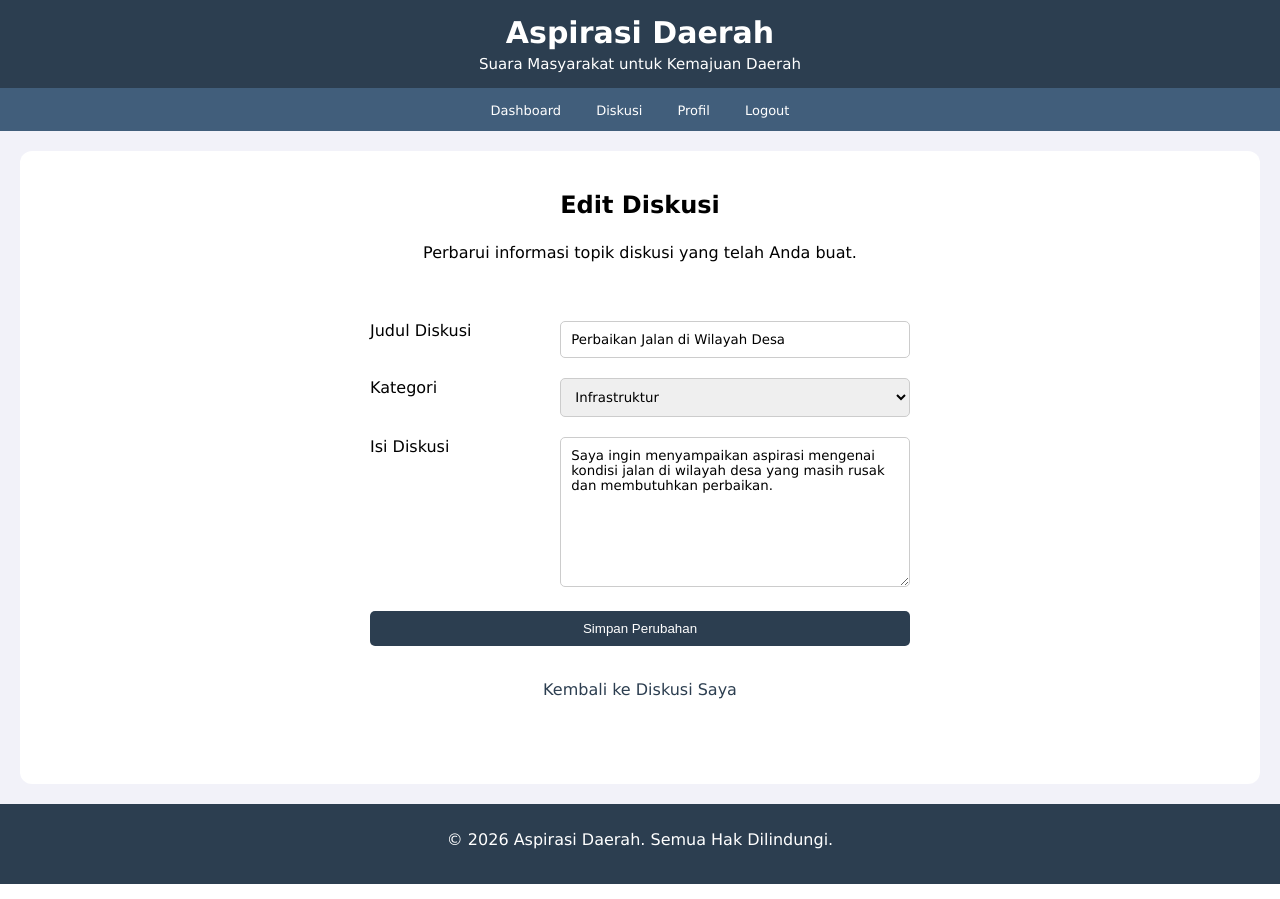
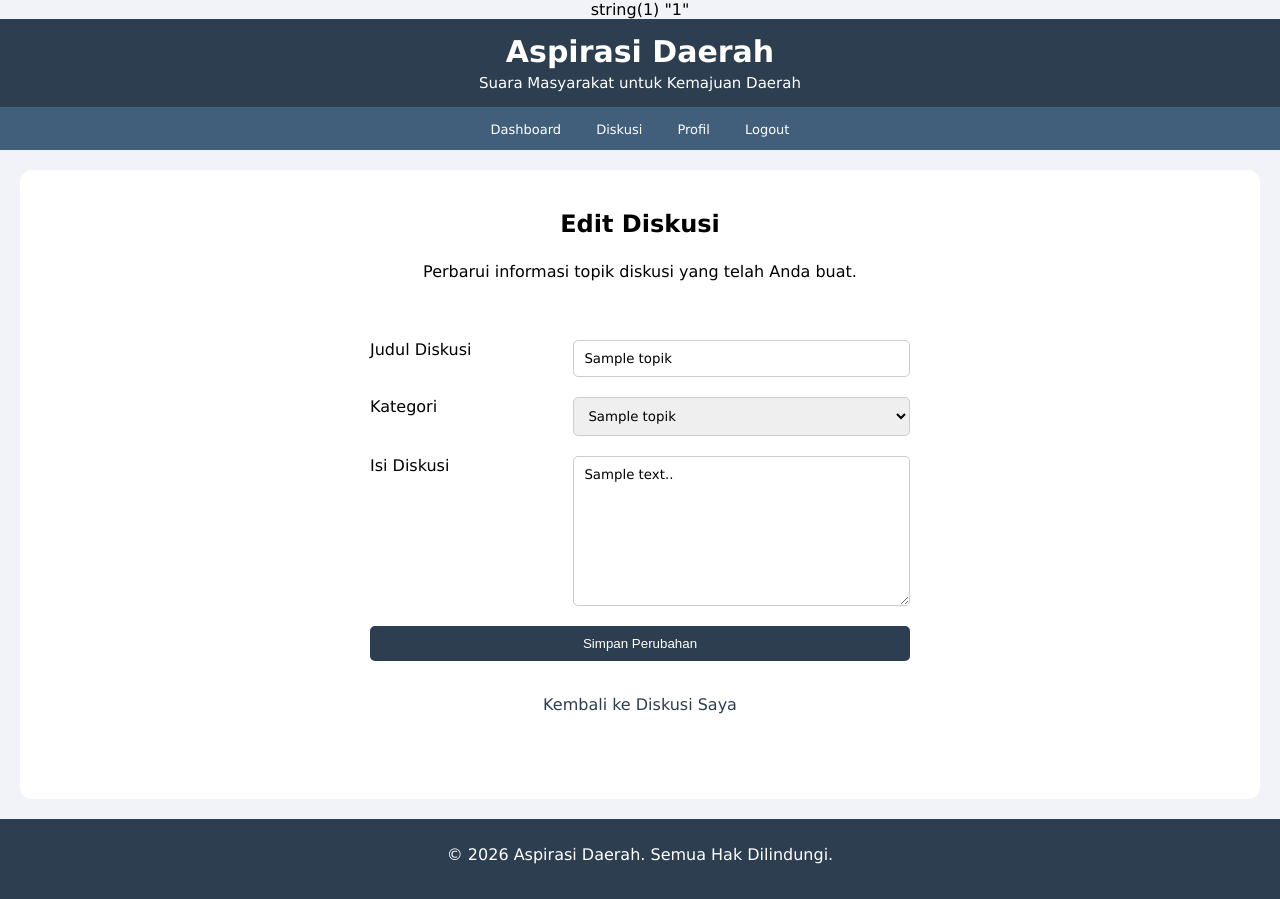
Before and after one commit to manismaker/PAW_PROJECT, a PHP site: page /client/edit_diskusi.php?id_diskusi=1 in a window 1280 px wide. Run offline with PHP 8.4, Linux system fonts and the light colour scheme; the visitor is signed in with stand-in values (Sample User, id 1); tables that the repository leaves empty or names only in its code hold one stand-in row (values such as "Sample post").

Commit message:
edit diskusi

```diff
--- a/client/diskusi.php
+++ b/client/diskusi.php
@@ -91,7 +91,7 @@ $diskusi_saya = getDiskusiByUser($id_user_login);
     <p>Daftar topik diskusi yang telah Anda buat.</p>
 
     <div class="tambah-diskusi">
-        <a href="tambah_diskusi.php">+ Buat Diskusi Baru</a>
+        <a href="tambah_diskusi.php?">+ Buat Diskusi Baru</a>
     </div>
 
     <div class="tabel-diskusi">
@@ -114,7 +114,7 @@ $diskusi_saya = getDiskusiByUser($id_user_login);
                 <td><?php echo htmlspecialchars($row['nama_topik']); ?></td>
                 <td><?php echo htmlspecialchars($row['tanggal']); ?></td>
                 <td>
-                    <a href="edit_diskusi.php?id=<?php echo $row['id_diskusi']; ?>">Edit</a>
+                    <a href="edit_diskusi.php?id_diskusi=<?php echo $row['id_diskusi']; ?>">Edit</a>
                 </td>
             </tr>
             <?php
--- a/client/edit_diskusi.php
+++ b/client/edit_diskusi.php
@@ -1,5 +1,60 @@
 <?php
 include "../validasi/permission.php";
+include "../config/koneksi.php";
+include "../validasi/validasi_inputan.php";
+
+$id_diskusi = $_GET['id_diskusi'] ?? $_POST['id_diskusi'] ?? null;
+var_dump($id_diskusi);
+
+
+$error1 = "";
+if($_SERVER['REQUEST_METHOD'] === 'POST'){
+    $judul = $_POST['judul'];
+    $kategori = $_POST['kategori'];
+    $isi_aspirasi = $_POST['isi_diskusi'];
+
+    try{
+        $statement = $dbc->prepare("UPDATE diskusi
+                                    SET judul = :judul,
+                                        id_topik = :id_topik,
+                                        isi_aspirasi = :isi_aspirasi,
+                                        tanggal = NOW()
+                                    WHERE id_diskusi = :id_diskusi
+                                        ");
+        $statement->bindValue('id_diskusi', $id_diskusi);
+        $statement->bindValue('judul', $judul);
+        $statement->bindValue('id_topik', $kategori);
+        $statement->bindValue('isi_aspirasi', $isi_aspirasi);
+        $statement->execute();
+
+        // echo "ID Diskusi yang dikirim: "; var_dump($id_diskusi); echo "<br>";
+        // echo "Jumlah baris di database yang berubah: " . $statement->rowCount() . "<br>";
+        // print_r($statement->errorInfo());
+        // exit();
+
+        header("location: diskusi.php?id_diskusi=$id_diskusi&status=sukses");
+        exit();
+
+    }catch(PDOException $ex){
+        $error1 = "Terjadi kesalahan sistem. Silakan coba beberapa saat lagi.";
+        error_log("Error Update Profil: " . $ex->getMessage());
+    }
+}
+
+try{
+    $statement = $dbc->prepare("SELECT * FROM diskusi JOIN topik ON diskusi.id_topik = topik.id_topik WHERE id_diskusi = :id_diskusi");
+    $statement->bindValue('id_diskusi', $id_diskusi);
+    $statement->execute();
+    $data_diskusi = $statement->fetch(PDO::FETCH_ASSOC);
+
+    if(!$data_diskusi){
+        header('location: diskusi.php');
+        exit();
+    }
+}catch(PDOException $er){
+    echo "terjadi kesalah di sistem silahkan coba lagi";
+}
+
 ?>
 
 <!DOCTYPE html>
@@ -29,11 +84,12 @@ include "../validasi/permission.php";
 
     <div class="form-tambah-diskusi">
         <form method="POST" action="edit_diskusi.php">
+            <input type="hidden" name="id_diskusi" value="<?= $data_diskusi['id_diskusi'] ?>">
             <table>
                 <tr>
                     <td>Judul Diskusi</td>
                     <td>
-                        <input type="text" name="judul" value="Perbaikan Jalan di Wilayah Desa">
+                        <input type="text" name="judul" value="<?= $data_diskusi['judul']?>">
                     </td>
                 </tr>
 
@@ -41,14 +97,21 @@ include "../validasi/permission.php";
                     <td>Kategori</td>
                     <td>
                         <select name="kategori">
-                            <option value="Pendidikan">Pendidikan</option>
-                            <option value="Kesehatan">Kesehatan</option>
-                            <option value="Infrastruktur" selected>Infrastruktur</option>
-                            <option value="Ekonomi">Ekonomi</option>
-                            <option value="Lingkungan">Lingkungan</option>
-                            <option value="Pelayanan Publik">Pelayanan Publik</option>
-                            <option value="Sosial dan Budaya">Sosial dan Budaya</option>
-                            <option value="Keamanan dan Ketertiban">Keamanan dan Ketertiban</option>
+                            <option value="" selected><?= $data_diskusi['nama_topik']?></option>
+                            <?php
+                            // Mengambil data topik dari database secara dinamis
+                            $daftar_topik = getTopik();
+                            if (!empty($daftar_topik)) :
+                                foreach ($daftar_topik as $topik) :
+                            ?>
+                                <!-- Value diisi id_topik agar sesuai dengan relasi database -->
+                                <option value="<?php echo $topik['id_topik']; ?>">
+                                    <?php echo htmlspecialchars($topik['nama_topik']); ?>
+                                </option>
+                            <?php
+                                endforeach;
+                            endif;
+                            ?>
                         </select>
                     </td>
                 </tr>
@@ -56,7 +119,7 @@ include "../validasi/permission.php";
                 <tr>
                     <td>Isi Diskusi</td>
                     <td>
-                        <textarea name="isi_diskusi">Saya ingin menyampaikan aspirasi mengenai kondisi jalan di wilayah desa yang masih rusak dan membutuhkan perbaikan.</textarea>
+                        <textarea name="isi_diskusi"><?= $data_diskusi['isi_aspirasi']?>.</textarea>
                     </td>
                 </tr>
 
--- a/client/tambah_diskusi.php
+++ b/client/tambah_diskusi.php
@@ -25,8 +25,6 @@ if ($_SERVER['REQUEST_METHOD'] === 'POST' && isset($_POST['simpan'])) {
         }
     }
 }
-
-$daftar_topik = getTopik();
 ?>
 
 <!DOCTYPE html>
```
